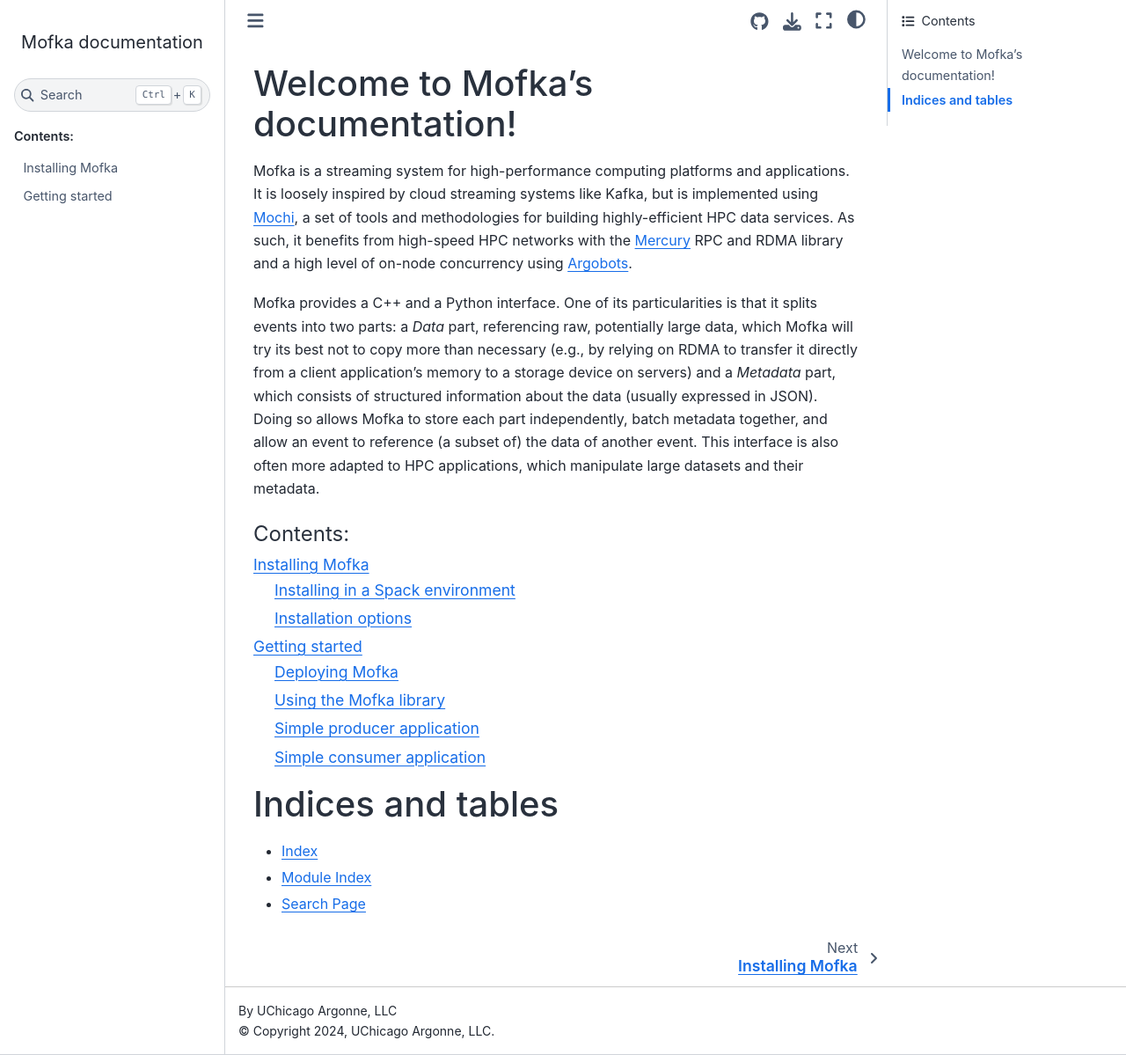
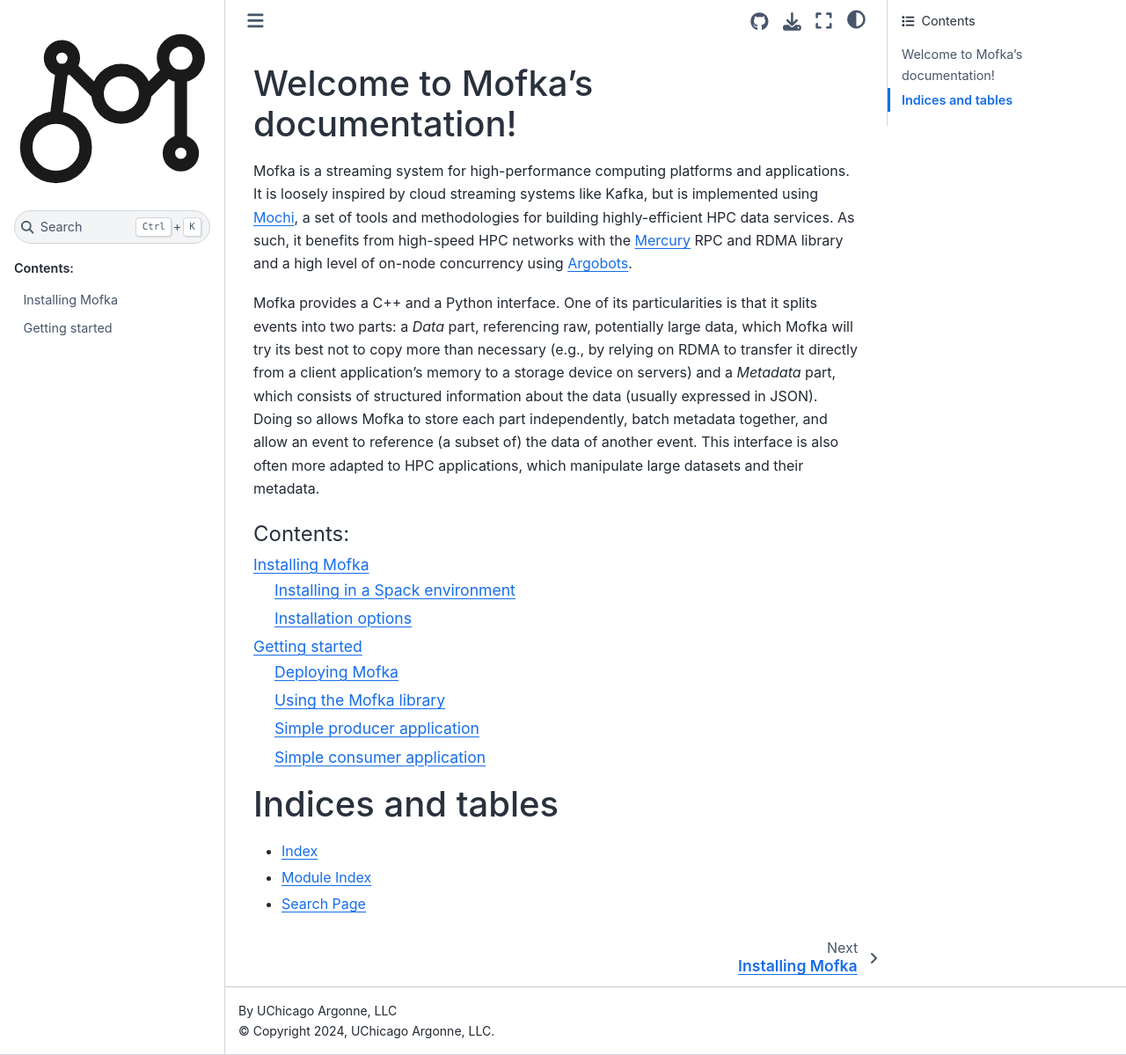
Before and after one commit to mochi-hpc/mofka, a Sphinx documentation site: the page built from docs/index.rst, in a window 1280 px wide and 1199 px high. Shown: the whole window at 88% size. Built offline with Sphinx 7.4.7 and the Sphinx Book theme 1.1.4, drawn with Linux system fonts in a browser that asks for light colours.

Commit message:
added logos

```diff
--- a/docs/conf.py
+++ b/docs/conf.py
@@ -34,6 +34,10 @@ html_theme_options = {
     "use_edit_page_button": True,
     "use_repository_button": True,
     "use_issues_button": True,
+    "logo": {
+        "image_light": "_static/logo-light.svg",
+        "image_dark": "_static/logo-dark.svg",
+   }
 }
 
 
```
Also changed, not shown: docs/_static/logo-dark.svg (added), docs/_static/logo-light.svg (added).
